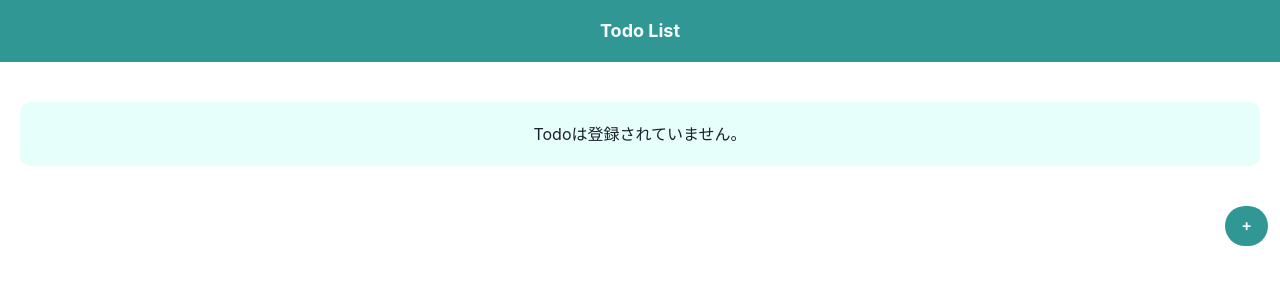
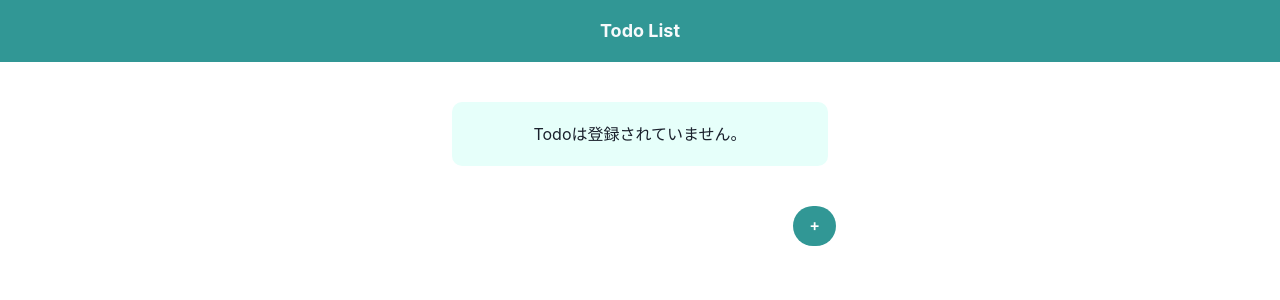
Before and after one commit to kmmch/todo, a React (Create React App) app: page / in a window 1280 px wide. Shown: the top 300 px of the page. Built offline with nearby package versions, Linux system fonts and the light colour scheme.

Commit message:
container作成

```diff
--- a/src/components/pages/Todo.tsx
+++ b/src/components/pages/Todo.tsx
@@ -1,5 +1,5 @@
 import { memo, FC,useState,ChangeEvent } from "react";
-import { useDisclosure } from "@chakra-ui/react";
+import { Container, useDisclosure } from "@chakra-ui/react";
 
 import { InputTodoModal } from "./../organisms/todo/InputTodoModal";
 import { IncompleteTodos } from "./../organisms/todo/IncompleteTodo";
@@ -84,6 +84,7 @@ export const Todo: FC = memo(() => {
 
     return (
         <>
+            <Container maxW='md'>
                 <IncompleteTodos
                     todos={incompleteTodos}
                     onClickDelete={onClickDelete} />
@@ -96,6 +97,7 @@ export const Todo: FC = memo(() => {
                     isOpen={isOpen}
                     isTextBlank={isTextBlank}
                 />
+            </Container>
         </>
     );
 });
```
Lines whose indentation alone changed are shown as unchanged.
